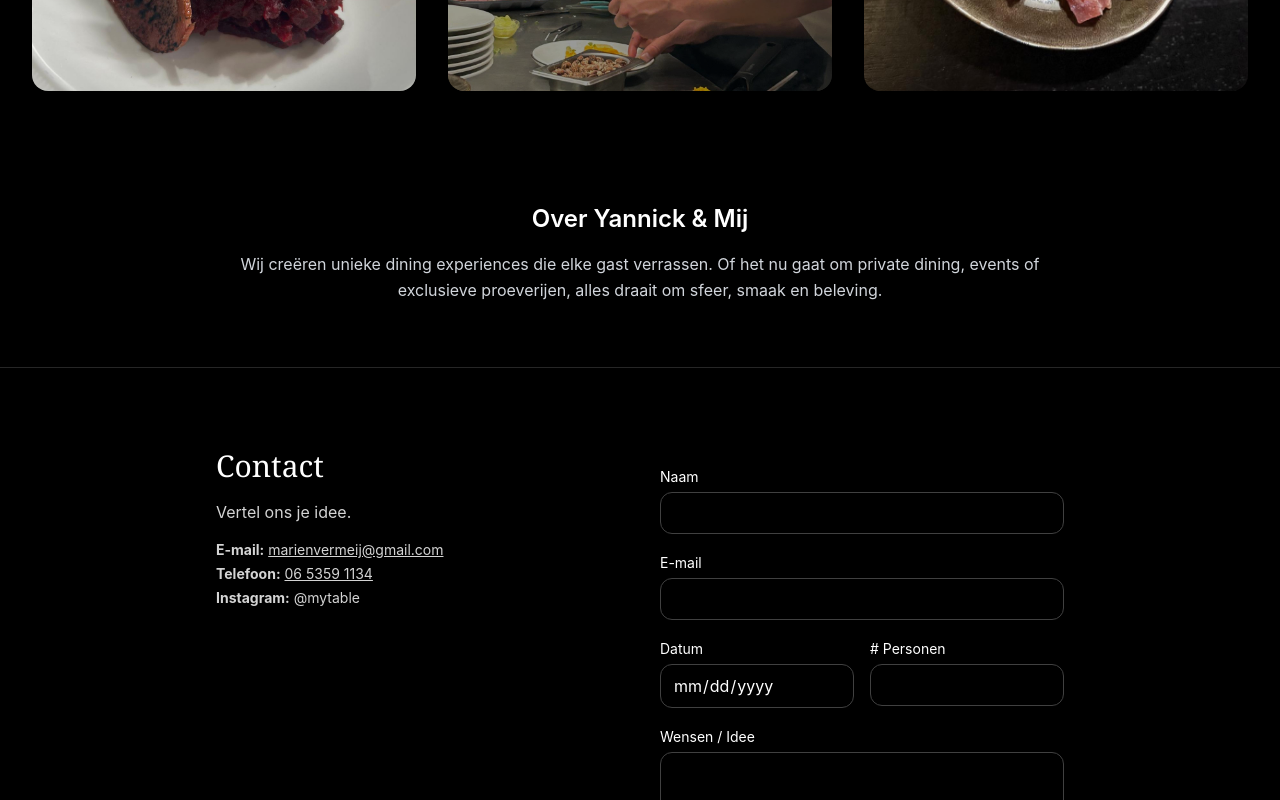
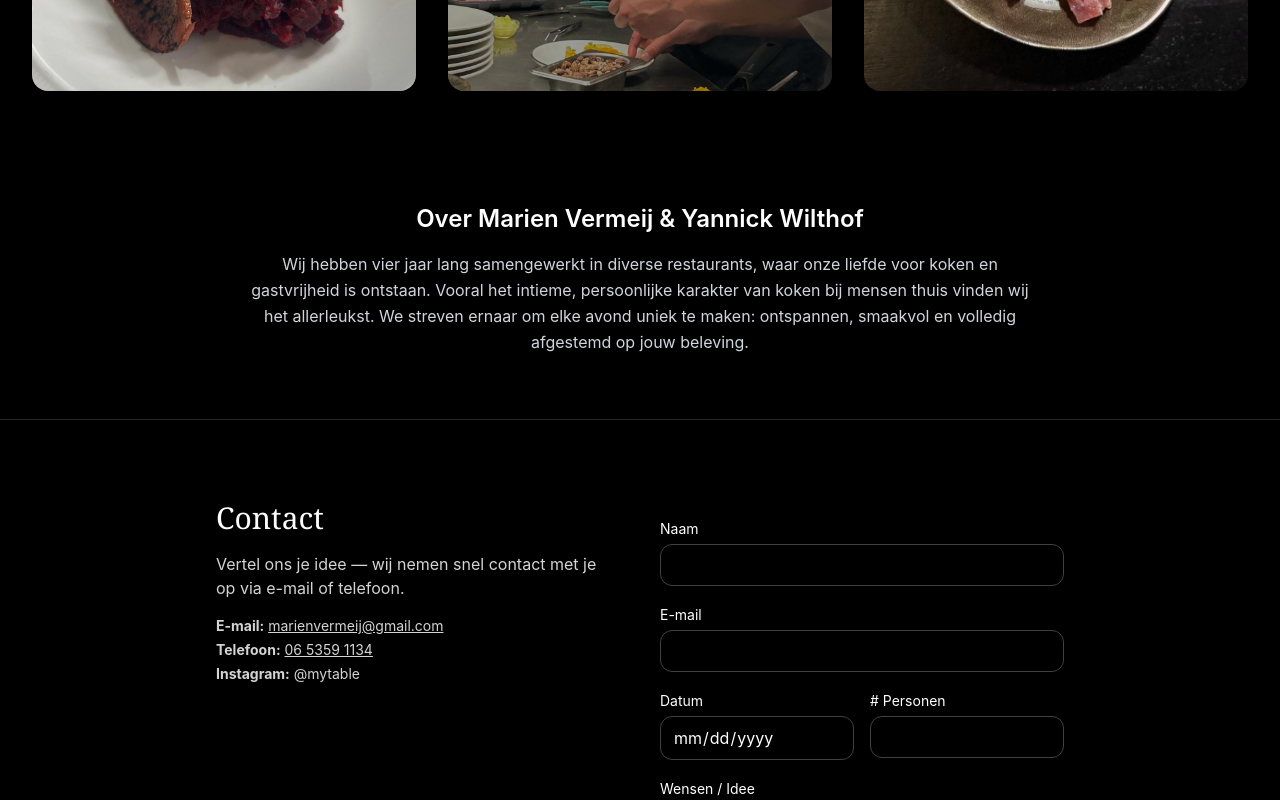
Before and after one commit to marienvermeij/MYtable, a React (Vite) app: page / in a window 1280 px wide. Shown: the part 645-1445 px from the top of the page. Built offline with nearby package versions, Linux system fonts and the light colour scheme.

Commit message:
Revise content in App.jsx for 'Over' and 'Contact' sections
Updated the content in the 'Over' and 'Contact' sections to reflect new information and improve clarity.

```diff
--- a/src/App.jsx
+++ b/src/App.jsx
@@ -58,11 +58,15 @@ function App() {
 
       {/* ===== OVER ONS ===== */}
       <section className="px-12 py-16 text-center max-w-4xl mx-auto">
-        <h3 className="text-2xl font-semibold mb-4">Over Yannick & Mij</h3>
+        <h3 className="text-2xl font-semibold mb-4">
+          Over Marien Vermeij &amp; Yannick Wilthof
+        </h3>
         <p className="text-gray-300 leading-relaxed">
-          Wij creëren unieke dining experiences die elke gast verrassen.
-          Of het nu gaat om private dining, events of exclusieve proeverijen,
-          alles draait om sfeer, smaak en beleving.
+          Wij hebben vier jaar lang samengewerkt in diverse restaurants, waar
+          onze liefde voor koken en gastvrijheid is ontstaan. Vooral het
+          intieme, persoonlijke karakter van koken bij mensen thuis vinden wij
+          het allerleukst. We streven ernaar om elke avond uniek te maken:
+          ontspannen, smaakvol en volledig afgestemd op jouw beleving.
         </p>
       </section>
 
@@ -76,7 +80,10 @@ function App() {
             {/* Contact info */}
             <div className="space-y-4">
               <h2 className="font-display text-3xl">Contact</h2>
-              <p className="text-neutral-300">Vertel ons je idee.</p>
+              <p className="text-neutral-300">
+                Vertel ons je idee — wij nemen snel contact met je op via
+                e-mail of telefoon.
+              </p>
               <ul className="text-sm text-neutral-300 space-y-1">
                 <li>
                   <strong>E-mail:</strong>{" "}
@@ -107,10 +114,22 @@ function App() {
               name="contact"
               method="POST"
               data-netlify="true"
+              netlify-honeypot="bot-field"
               action="/bedankt"
               className="space-y-4"
             >
               <input type="hidden" name="form-name" value="contact" />
+              <input
+                type="hidden"
+                name="to"
+                value="marienvermeij@gmail.com"
+              />
+              <p className="hidden">
+                <label>
+                  Don’t fill this out if you’re human:{" "}
+                  <input name="bot-field" />
+                </label>
+              </p>
               <label className="block">
                 <span className="text-sm">Naam</span>
                 <input
```
